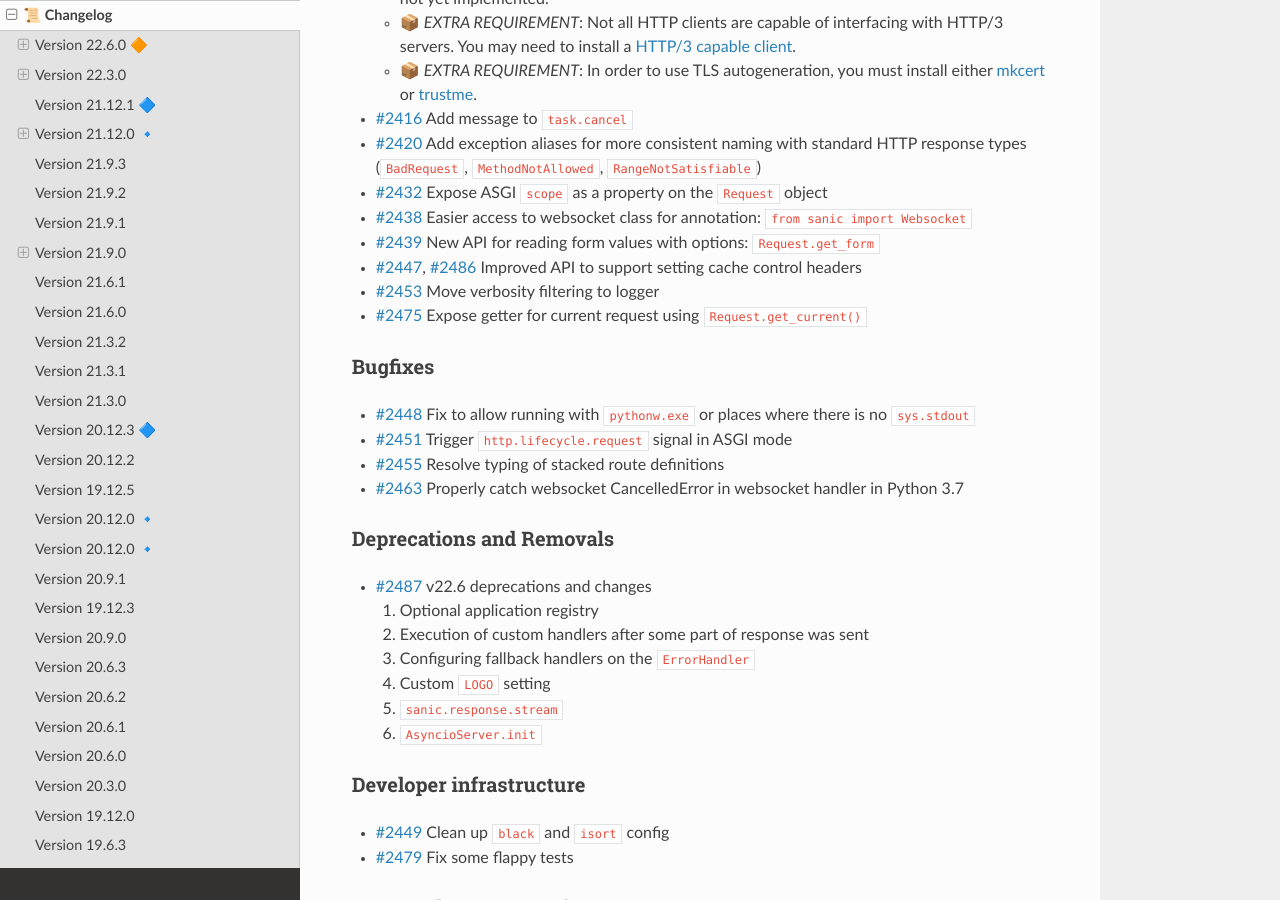
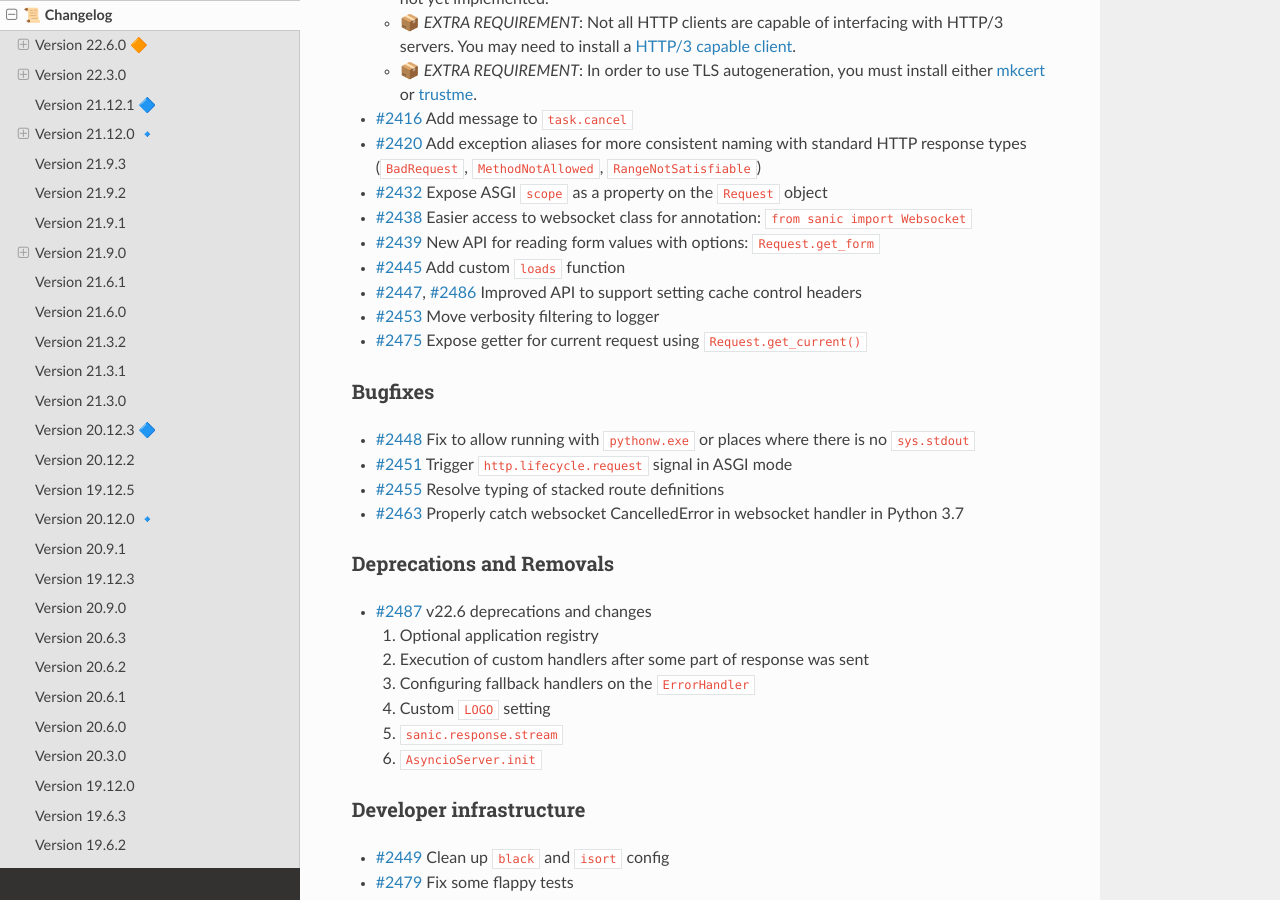
Before and after one commit to MalaBIna/helppier, a Sphinx documentation site: the page built from docs/sanic/changelog.rst, in a window 1280 px wide and 900 px high, scrolled down 425 px. Built offline with Sphinx 7.4.7 and the Read the Docs theme 2.0.0, drawn with Linux system fonts in a browser that asks for light colours; some of the changed text lies outside the part shown.

Commit message:
Add to changelog

```diff
--- a/CHANGELOG.rst
+++ b/CHANGELOG.rst
@@ -358,11 +358,6 @@
   *
     `#1993 <https://github.com/sanic-org/sanic/pull/1993>`_
     Add disable app registry
-
-Version 20.12.0 🔹
------------------
-
-**Features**
 
   *
     `#1945 <https://github.com/sanic-org/sanic/pull/1945>`_
--- a/docs/sanic/releases/22/22.6.md
+++ b/docs/sanic/releases/22/22.6.md
@@ -12,6 +12,7 @@
 - [#2432](https://github.com/sanic-org/sanic/pull/2432) Expose ASGI `scope` as a property on the `Request` object
 - [#2438](https://github.com/sanic-org/sanic/pull/2438) Easier access to websocket class for annotation: `from sanic import Websocket`
 - [#2439](https://github.com/sanic-org/sanic/pull/2439) New API for reading form values with options: `Request.get_form`
+- [#2445](https://github.com/sanic-org/sanic/pull/2445) Add custom `loads` function
 - [#2447](https://github.com/sanic-org/sanic/pull/2447), [#2486](https://github.com/sanic-org/sanic/pull/2486) Improved API to support setting cache control headers
 - [#2453](https://github.com/sanic-org/sanic/pull/2453) Move verbosity filtering to logger
 - [#2475](https://github.com/sanic-org/sanic/pull/2475) Expose getter for current request using `Request.get_current()`
```
